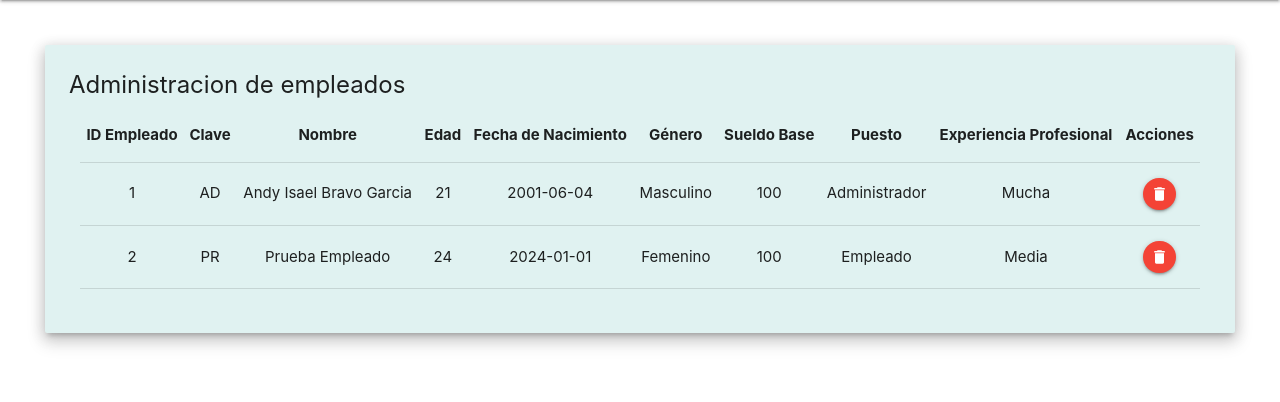
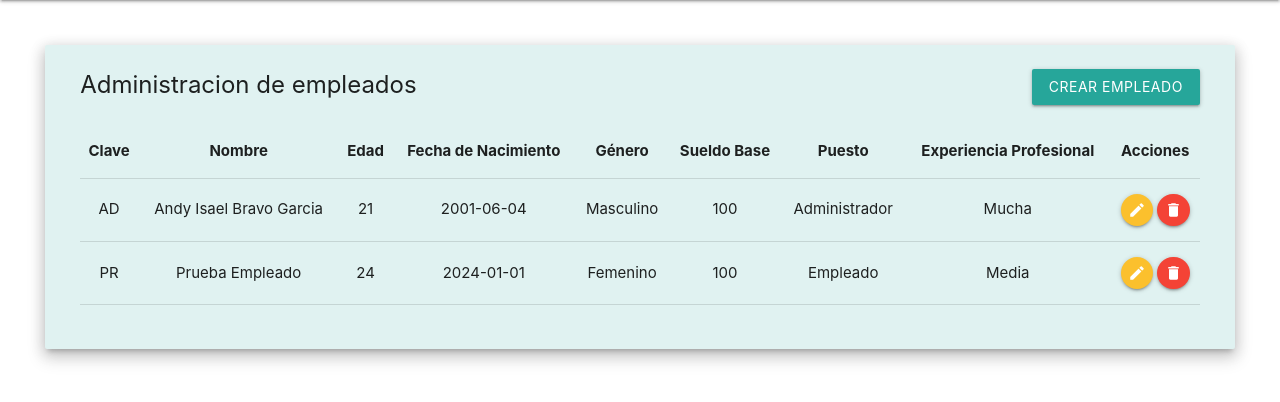
Before and after one commit to AndyIsael/abravog, a PHP site: page /adminEmpleados.php in a window 1280 px wide. Shown: the part 64-466 px from the top of the page. Run offline with PHP 8.4, Linux system fonts and the light colour scheme; the visitor is signed in with stand-in values (Sample User, id 1); data comes from the database, SQL or seed files in the repository; some libraries are stand-ins or nearby versions.

Commit message:
Formulario de empleados.

```diff
--- a/adminEmpleados.php
+++ b/adminEmpleados.php
@@ -1,23 +1,45 @@
-<?php include 'componentes/bodyI.php' ?>
+<?php include './componentes/bodyI.php' ?>
 <?php
 if (!isset($_SESSION['autenticado']) && !in_array("ADMIN", $_SESSION['permisos'])) {
     header('Location: index.php');
 }
 
-include("php/ServicioEmpleado.php");
+include("./php/ServicioEmpleado.php");
 $servicioEmpleado = new ServicioEmpleado();
 ?>
     <div class="card margen-card teal lighten-5 z-depth-3">
         <form method="" action="">
             <div class="card-content">
-                <span class="card-title"><b>Administracion de empleados</b></span>
+                <div class="card-title">
+                    <div class="row">
+                        <div class="col s10"><b>Administracion de empleados</b></div>
+                        <div class="col s2">
+                            <button data-target="formularioEmpleados" class="btn waves-effect waves-light modal-trigger">Crear empleado
+                                <i class="material-icons left">add</i>
+                            </button>
+                        </div>
+                    </div>
+                </div>
+
+                <div id="formularioEmpleados" class="modal" style="width: 100%; max-height: 100%">
+                    <form>
+                        <div class="modal-content teal lighten-5">
+                            <?php include './componentes/formularioEmpleados.php' ?>
+                        </div>
+                        <div class="modal-footer teal lighten-5" style="text-align: center !important; height: 100%;">
+                            <button type="submit" class="waves-effect waves-light btn-large" style="margin-right: 1em !important;">
+                                Guardar
+                            </button>
+                            <a class="modal-close waves-effect waves-light btn-flat btn-large border-red btn-large-red" style="margin-left: 1em !important;">Cancelar</a>
+                        </div>
+                    </form>
+                </div>
 
                 <div class="row">
                     <div class="col s12">
-                        <table class="centered">
+                        <table class="centered responsive-table">
                             <thead>
                             <tr>
-                                <th>ID Empleado</th>
                                 <th>Clave</th>
                                 <th>Nombre</th>
                                 <th>Edad</th>
@@ -33,7 +55,6 @@ $servicioEmpleado = new ServicioEmpleado();
                             <?php
                             foreach ($servicioEmpleado->obtenerEmpleados() as $empleado) { ?>
                                 <tr>
-                                    <td><?php echo $empleado['id_empleado'] ?></td>
                                     <td><?php echo $empleado['clave_empleado'] ?></td>
                                     <td><?php echo $empleado['nombre'] ?></td>
                                     <td><?php echo $empleado['edad'] ?></td>
@@ -42,17 +63,40 @@ $servicioEmpleado = new ServicioEmpleado();
                                     <td><?php echo $empleado['sueldo_base'] ?></td>
                                     <td><?php echo $empleado['puesto'] ?></td>
                                     <td><?php echo $empleado['experiencia_profesional'] ?></td>
-                                    <td class="center">
-                                        <button data-target="modal<?php echo $empleado['id_empleado']?>" class="btn-floating btn-small waves-effect waves-light red modal-trigger">
+                                    <td>
+                                        <button data-target="modalEditar<?php echo $empleado['id_empleado'] ?>"
+                                                class="btn-floating btn-small waves-effect waves-light yellow darken-2 modal-trigger"
+                                                title="Editar empleado">
+                                            <i class="material-icons left">create</i>
+                                        </button>
+                                        <div id="modalEditar<?php echo $empleado['id_empleado'] ?>" class="modal" style="width: 100%; max-height: 100%; text-align: left !important;">
+                                            <form>
+                                                <div class="modal-content teal lighten-5">
+                                                    <?php include './componentes/formularioEmpleados.php' ?>
+                                                </div>
+                                                <div class="modal-footer teal lighten-5" style="text-align: center !important; height: 100%;">
+                                                    <button type="submit" class="waves-effect waves-light btn-large" style="margin-right: 1em !important;">
+                                                        Guardar
+                                                    </button>
+                                                    <a class="modal-close waves-effect waves-light btn-flat btn-large border-red btn-large-red" style="margin-left: 1em !important;">Cancelar</a>
+                                                </div>
+                                            </form>
+                                        </div>
+                                        <!--ELIMINAR EMPLEADO-->
+                                        <button data-target="modal<?php echo $empleado['id_empleado'] ?>"
+                                                class="btn-floating btn-small waves-effect waves-light red modal-trigger"
+                                                title="Eliminar empleado">
                                             <i class="material-icons left">delete</i>
                                         </button>
 
-                                        <div id="modal<?php echo $empleado['id_empleado']?>" class="modal center">
+                                        <div id="modal<?php echo $empleado['id_empleado'] ?>" class="modal center">
                                             <div class="modal-content">
-                                                <h4>¿Está seguro de eliminar?</h4>
+                                                <h4>¿Está seguro de eliminar a <b><?php echo $empleado['nombre'] ?></b>?
+                                                </h4>
 
                                                 <div class="margen-3">
-                                                    <a href="php/EscucharEmpleado.php?id=<?php echo $empleado['id_empleado']?>" class="btn btn-large waves-effect waves-light red modal-close">Si</a>
+                                                    <a href="php/EscucharEmpleado.php?id=<?php echo $empleado['id_empleado'] ?>"
+                                                       class="btn btn-large waves-effect waves-light red modal-close">Si</a>
                                                     <a class="btn btn-large waves-effect waves-light green modal-close">No</a>
                                                 </div>
                                             </div>
@@ -69,4 +113,4 @@ $servicioEmpleado = new ServicioEmpleado();
         </form>
     </div>
 
-<?php include 'componentes/bodyO.php' ?>
+<?php include './componentes/bodyO.php' ?>
--- a/componentes/bodyO.php
+++ b/componentes/bodyO.php
@@ -4,9 +4,15 @@
 <script src="js/init.js"></script>
 
 <script>
-    document.addEventListener('DOMContentLoaded', function() {
+    document.addEventListener('DOMContentLoaded', function () {
         var elems = document.querySelectorAll('.modal');
-        var instances = M.Modal.init(elems);
+        var options = {dismissible: false}
+        var instances = M.Modal.init(elems, options);
+    });
+
+    document.addEventListener('DOMContentLoaded', function () {
+        var elems = document.querySelectorAll('select');
+        var instances = M.FormSelect.init(elems);
     });
 </script>
 </body>
--- /dev/null
+++ b/componentes/formularioEmpleados.php
@@ -0,0 +1,41 @@
+<div>
+    <h4 class="titulo">Datos del empleado <span style="color: red">*</span></h4>
+    <div class="row">
+        <div class="input-field col s6 l4">
+            <input id="clave" type="text" class="validate" minlength="1" value="<?php if (isset($empleado)) echo $empleado['clave_empleado']; ?>" required>
+            <label for="clave">Clave del empleado <span style="color: red">*</span></label>
+        </div>
+        <div class="input-field col s6 l4">
+            <input id="nombre" type="text" class="validate" minlength="1" value="<?php if (isset($empleado)) echo $empleado['nombre'] ?>" required>
+            <label for="nombre">Nombre del empleado <span style="color: red">*</span></label>
+        </div>
+        <div class="input-field col s6 l4">
+            <input id="fcnacimiento" type="text" class="validate" minlength="1" value="<?php if (isset($empleado)) echo $empleado['fecha_nacimiento'] ?>" required>
+            <label for="fcnacimiento">Fecha de nacimiento <span style="color: red">*</span></label>
+        </div>
+        <div class="input-field col s6 l4">
+            <select id="genero" class="validate" name="genero" required>
+                <option disabled selected value="">Género</option>
+                <option value="1">Masculino</option>
+                <option value="2">Femenino</option>
+            </select>
+            <label for="genero">Selecciona un género <span style="color: red">*</span></label>
+        </div>
+        <div class="input-field col s6 l4">
+            <input id="sueldo" type="text" class="validate" minlength="1" value="<?php if (isset($empleado)) echo $empleado['sueldo_base'] ?>" required>
+            <label for="sueldo">Sueldo base $ <span style="color: red">*</span></label>
+        </div>
+    </div>
+
+    <h4 class="titulo">Detalle del empleado <span style="color: red">*</span></h4>
+    <div class="row">
+        <div class="input-field col s6 l4">
+            <input id="puesto" type="text" class="validate" minlength="1" value="<?php if (isset($empleado)) echo $empleado['puesto'] ?>" required>
+            <label for="puesto">Puesto <span style="color: red">*</span></label>
+        </div>
+        <div class="input-field col s6 l4">
+            <input id="xprofecional" type="text" class="validate" minlength="1" value="<?php if (isset($empleado)) echo $empleado['experiencia_profesional'] ?>" required>
+            <label for="xprofecional">Experiencia Profesional <span style="color: red">*</span></label>
+        </div>
+    </div>
+</div>
--- a/css/main.css
+++ b/css/main.css
@@ -5,3 +5,15 @@
 .margen-3 {
     margin: 3em;
 }
+
+.titulo {
+    font-weight: 600 !important;
+}
+
+.border-red {
+    border: 1px solid #ff5050;
+}
+
+.btn-large-red:hover {
+    background-color: #ff5050;
+}
```
